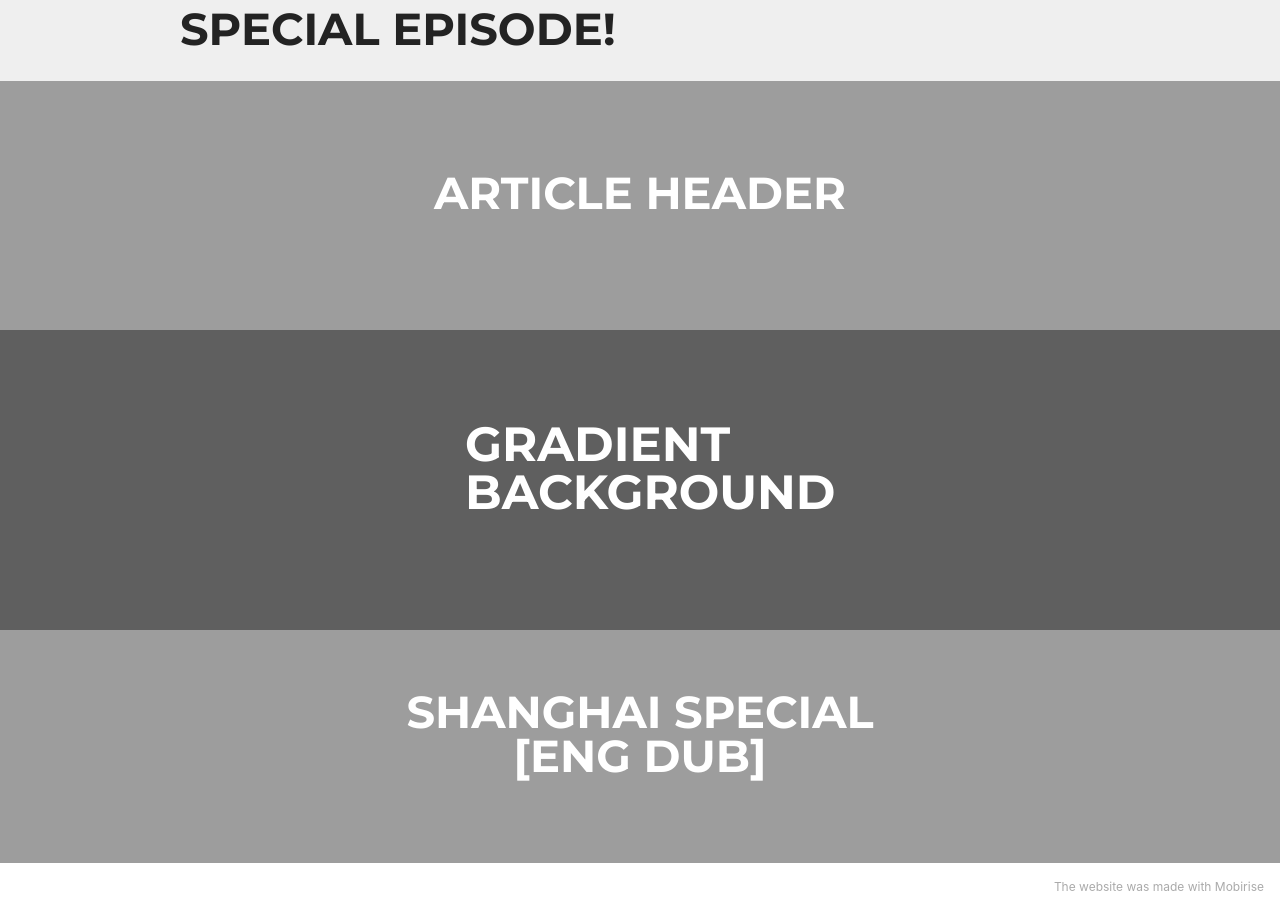
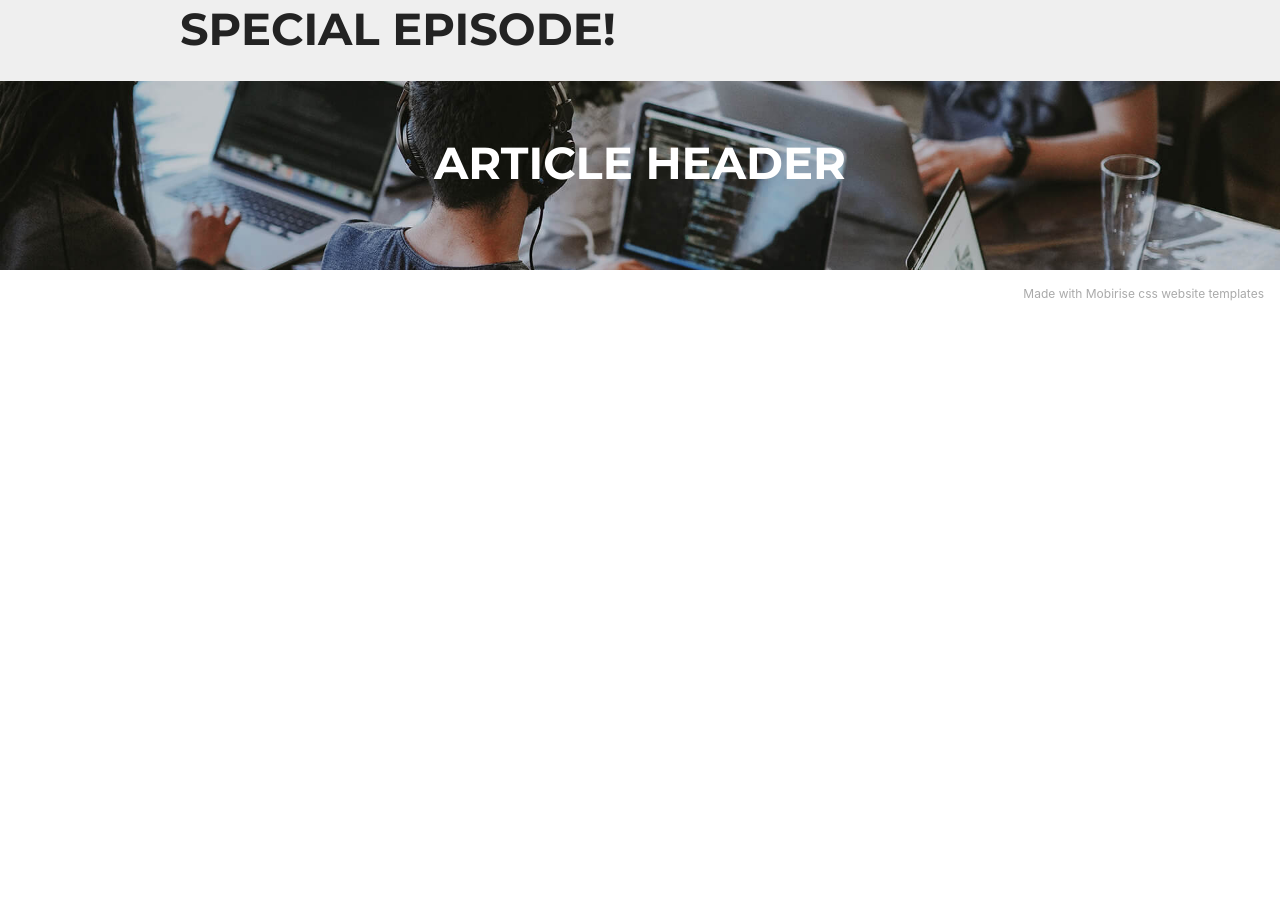
Before and after one commit to itsmiraculous/new1, a plain HTML site: page index.html in a window 1280 px wide. Shown: the part 812-1723 px from the top of the page. After the commit the page ends 1130 px from the top, so only its background shows below. Drawn offline with Linux system fonts and the light colour scheme.

Commit message:
create github pages

```diff
--- a/assets/mobirise/css/mbr-additional.css
+++ b/assets/mobirise/css/mbr-additional.css
@@ -1065,26 +1065,10 @@ section.lazy-placeholder:after {
 .cid-suL0IvB084 H1 {
   text-align: left;
 }
-.cid-suLIILsOX1 {
-  padding-top: 90px;
-  padding-bottom: 90px;
-  background-image: url("../../../assets/images/5efc48388f978-1920x720.jpg");
-}
-.cid-suLKtiPwVn {
-  padding-top: 90px;
-  padding-bottom: 90px;
-  background-image: url("../../../assets/images/5efc48388f978-1920x720.jpg");
-}
-.cid-suLKtiPwVn .btn {
-  margin: 0 0 .5rem 0;
-}
-.cid-suLKtiPwVn H2 {
-  text-align: left;
-}
-.cid-suLKugRQor {
+.cid-suLKP1ZntQ {
   padding-top: 60px;
   padding-bottom: 60px;
-  background-image: url("../../../assets/images/5efc48388f978-1920x720.jpg");
+  background-image: url("../../../assets/images/background4.jpg");
 }
 .cid-rXvYVhruL2 .navbar {
   padding: .5rem 0;
--- a/index.html
+++ b/index.html
@@ -118,12 +118,11 @@
 
 </section>
 
-<section class="mbr-section content5 cid-suLIILsOX1 mbr-parallax-background" id="content5-b5">
+<section class="mbr-section content5 cid-suLKP1ZntQ mbr-parallax-background" id="content5-b8">
 
 
 
-    <div class="mbr-overlay" style="opacity: 0.4; background-color: rgb(35, 35, 35);">
-    </div>
+
 
     <div class="container">
         <div class="media-container-row">
@@ -137,48 +136,7 @@
             </div>
         </div>
     </div>
-</section>
-
-<section class="mbr-section info2 cid-suLKtiPwVn" id="info2-b6">
-
-
-
-    <div class="mbr-overlay" style="opacity: 0.7; background-color: rgb(35, 35, 35);">
-    </div>
-
-    <div class="container">
-        <div class="row main justify-content-center">
-            <div class="media-container-column col-12 col-lg-3 col-md-4">
-
-            </div>
-            <div class="media-container-column title col-12 col-lg-7 col-md-6">
-                <h2 class="align-right mbr-bold mbr-white pb-3 mbr-fonts-style display-2">
-                    GRADIENT BACKGROUND
-                </h2>
-
-            </div>
-        </div>
-    </div>
-</section>
-
-<section class="mbr-section content5 cid-suLKugRQor" id="content5-b7">
-
-
-
-    <div class="mbr-overlay" style="opacity: 0.4; background-color: rgb(35, 35, 35);">
-    </div>
-
-    <div class="container">
-        <div class="media-container-row">
-            <div class="title col-12 col-md-8">
-                <h2 class="align-center mbr-bold mbr-white pb-3 mbr-fonts-style display-1"><a href="https://itsladybug.cf/shanghaispecial" class="text-white"><strong>SHANGHAI SPECIAL </strong></a><br><a href="https://itsladybug.cf/shanghaispecial" class="text-white"><strong>[ENG DUB]</strong></a></h2>
-
-
-
-            </div>
-        </div>
-    </div>
-</section><section style="background-color: #fff; font-family: -apple-system, BlinkMacSystemFont, 'Segoe UI', 'Roboto', 'Helvetica Neue', Arial, sans-serif; color:#aaa; font-size:12px; padding: 0; align-items: center; display: flex;"><a href="https://mobirise.site/u" style="flex: 1 1; height: 3rem; padding-left: 1rem;"></a><p style="flex: 0 0 auto; margin:0; padding-right:1rem;"><a href="https://mobirise.site/d" style="color:#aaa;">The website</a> was made with Mobirise</p></section><script src="assets/web/assets/jquery/jquery.min.js"></script>  <script src="assets/popper/popper.min.js"></script>  <script src="assets/bootstrap/js/bootstrap.min.js"></script>  <script src="assets/tether/tether.min.js"></script>  <script src="assets/smoothscroll/smooth-scroll.js"></script>  <script src="assets/viewportchecker/jquery.viewportchecker.js"></script>  <script src="assets/dropdown/js/nav-dropdown.js"></script>  <script src="assets/dropdown/js/navbar-dropdown.js"></script>  <script src="assets/touchswipe/jquery.touch-swipe.min.js"></script>  <script src="assets/parallax/jarallax.min.js"></script>  <script src="assets/theme/js/script.js"></script>
+</section><section style="background-color: #fff; font-family: -apple-system, BlinkMacSystemFont, 'Segoe UI', 'Roboto', 'Helvetica Neue', Arial, sans-serif; color:#aaa; font-size:12px; padding: 0; align-items: center; display: flex;"><a href="https://mobirise.site/s" style="flex: 1 1; height: 3rem; padding-left: 1rem;"></a><p style="flex: 0 0 auto; margin:0; padding-right:1rem;"><a href="https://mobirise.site/t" style="color:#aaa;">Made</a> with Mobirise css website templates</p></section><script src="assets/web/assets/jquery/jquery.min.js"></script>  <script src="assets/popper/popper.min.js"></script>  <script src="assets/bootstrap/js/bootstrap.min.js"></script>  <script src="assets/tether/tether.min.js"></script>  <script src="assets/smoothscroll/smooth-scroll.js"></script>  <script src="assets/viewportchecker/jquery.viewportchecker.js"></script>  <script src="assets/dropdown/js/nav-dropdown.js"></script>  <script src="assets/dropdown/js/navbar-dropdown.js"></script>  <script src="assets/touchswipe/jquery.touch-swipe.min.js"></script>  <script src="assets/parallax/jarallax.min.js"></script>  <script src="assets/theme/js/script.js"></script>
 
 
   <input name="animation" type="hidden">
```
Also changed, not shown: page1.html (+2 -2 lines), page2.html (+1 -1 lines), page3.html (+1 -1 lines), page4.html (+1 -1 lines), 1 other file.
